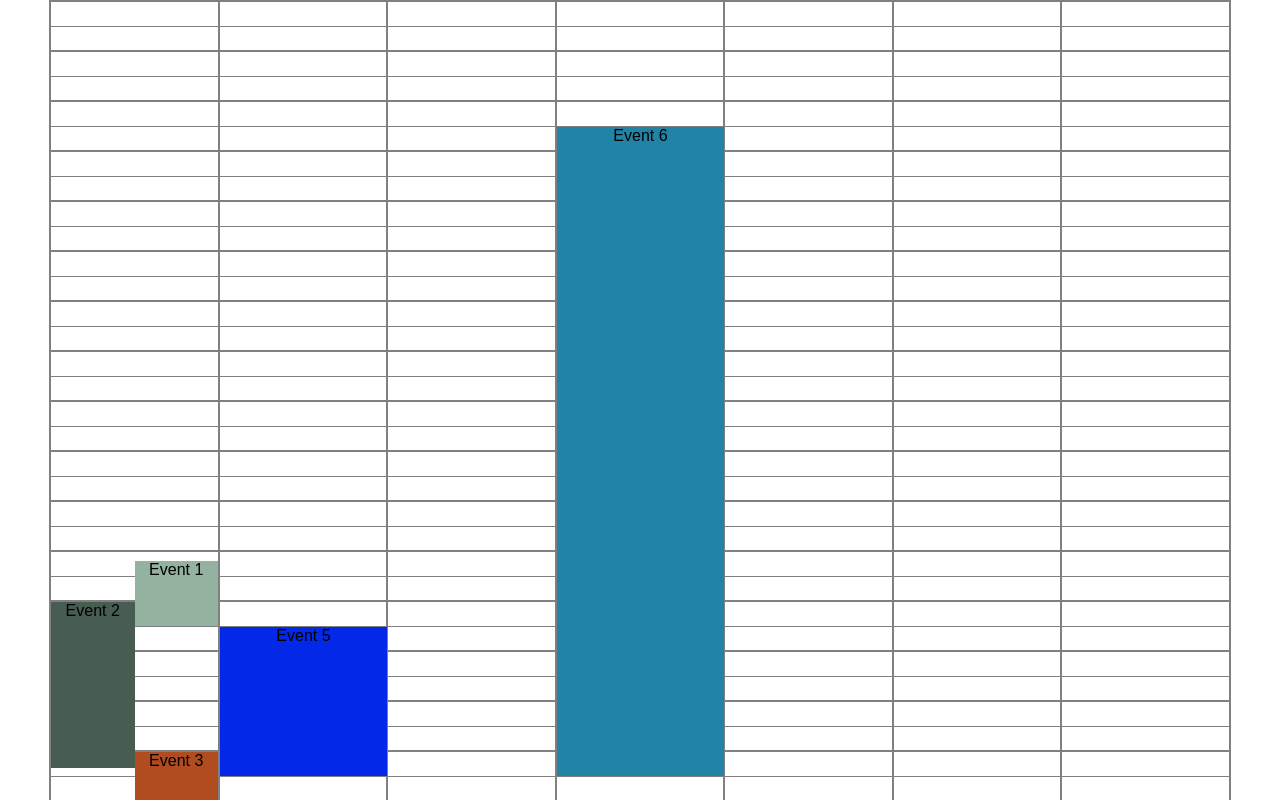
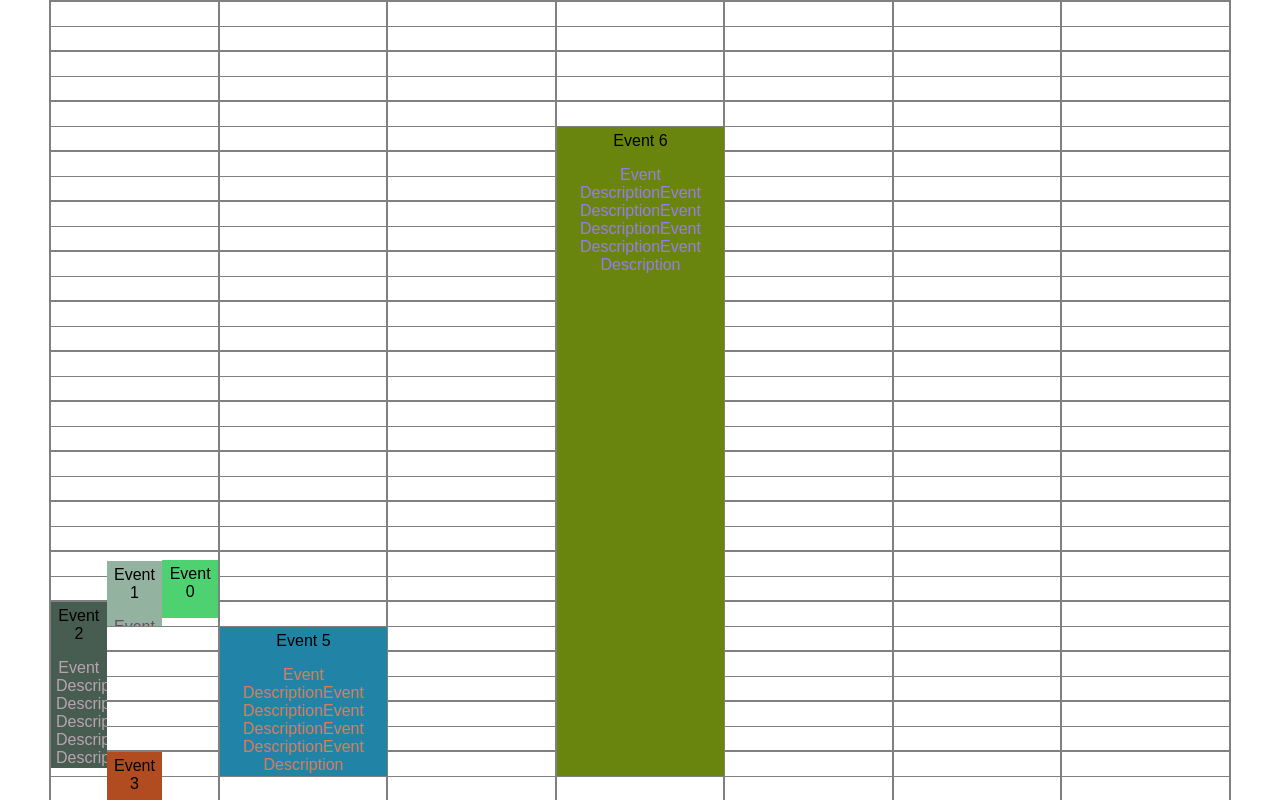
Before and after one commit to axiom777/week-calendar, a React (Create React App) app: page / in a window 1280 px wide. Shown: the top 800 px of the page. Built offline with nearby package versions, Linux system fonts and the light colour scheme.

Commit message:
Change Events View

```diff
--- a/src/Event.tsx
+++ b/src/Event.tsx
@@ -4,25 +4,32 @@ import { EventWithPosition } from "./EventsGroup";
 type EventProps = EventWithPosition;
 
 export default class Event extends React.Component<EventProps> {
-  componentDidMount(){
-
-  }
+  componentDidMount() {}
 
   render() {
     const { from, to, title, descr, position } = this.props;
+    const style: React.HTMLAttributes<HTMLDivElement>["style"] = {
+      ...position,
+      position: "absolute",
+      backgroundColor: this.getRandomColor(),
+      boxSizing: "border-box",
+      padding: 5,
+      overflow: "hidden",
+    };
     return (
       <div
         className="event"
-        style={{
-          ...position,
-          position: "absolute",
-          backgroundColor: this.getRandomColor(),
-        }}
+        style={style}
         title={`${from.toLocaleString(
           "RU-ru",
           this.localeDate
         )} - ${to.toLocaleString("RU-ru", this.localeDate)}`}
-      >{title}</div>
+      >
+        {title}
+        <p style={{ filter: "invert(100%)", color: style.backgroundColor }}>
+          {descr}
+        </p>
+      </div>
     );
   }
 
--- a/src/mockEvents.ts
+++ b/src/mockEvents.ts
@@ -6,6 +6,13 @@ export type CalendarEvent = {
 };
 
 export const mockEvents: CalendarEvent[] = [
+  {
+    from: new Date("2021-12-06T11:10:00Z"),
+    to: new Date("2021-12-06T12:10:00Z"),
+    title: "Event 0",
+    descr:
+      "Event DescriptionEvent DescriptionEvent DescriptionEvent DescriptionEvent Description"
+  },
   {
     from: new Date("2021-12-06T11:11:00Z"),
     to: new Date("2021-12-06T12:30:00Z"),
```
